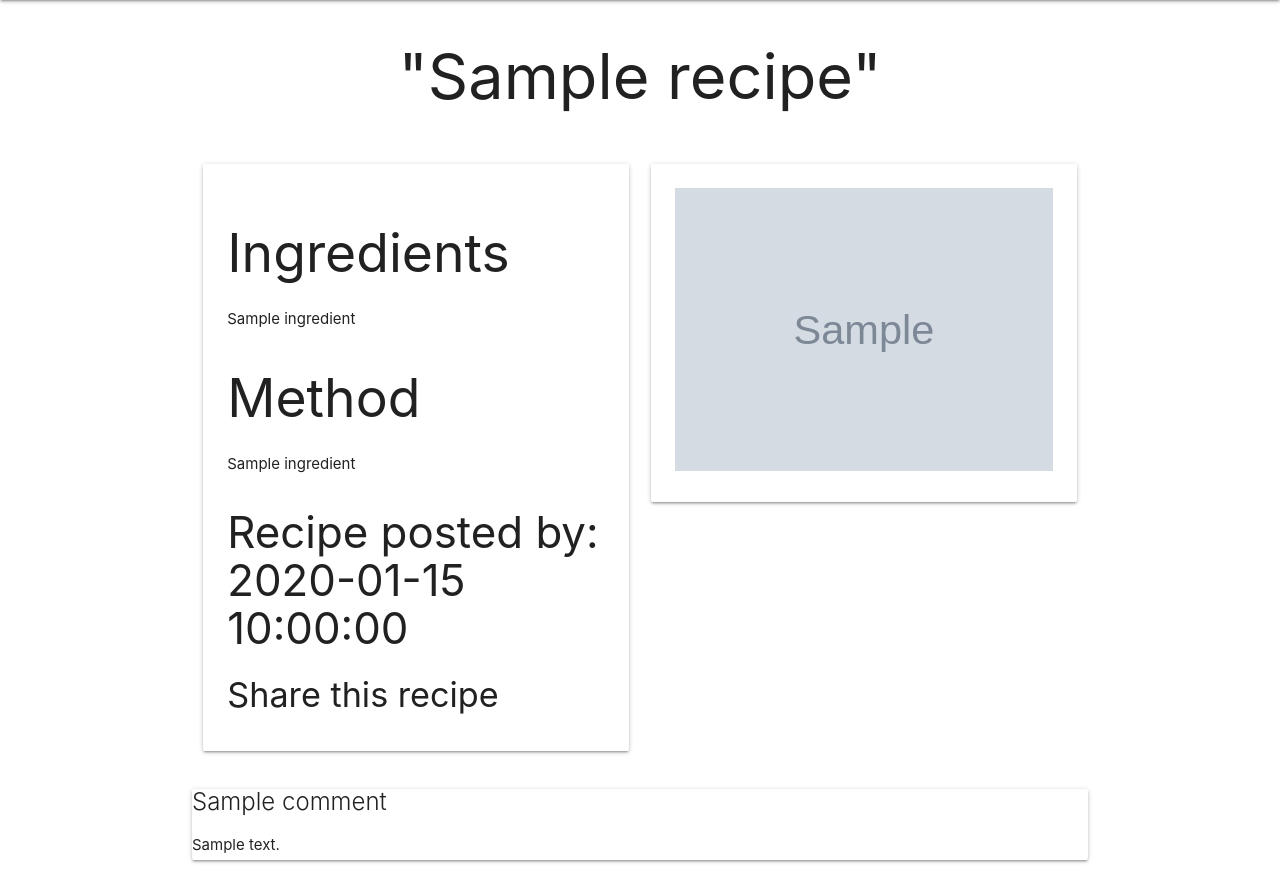
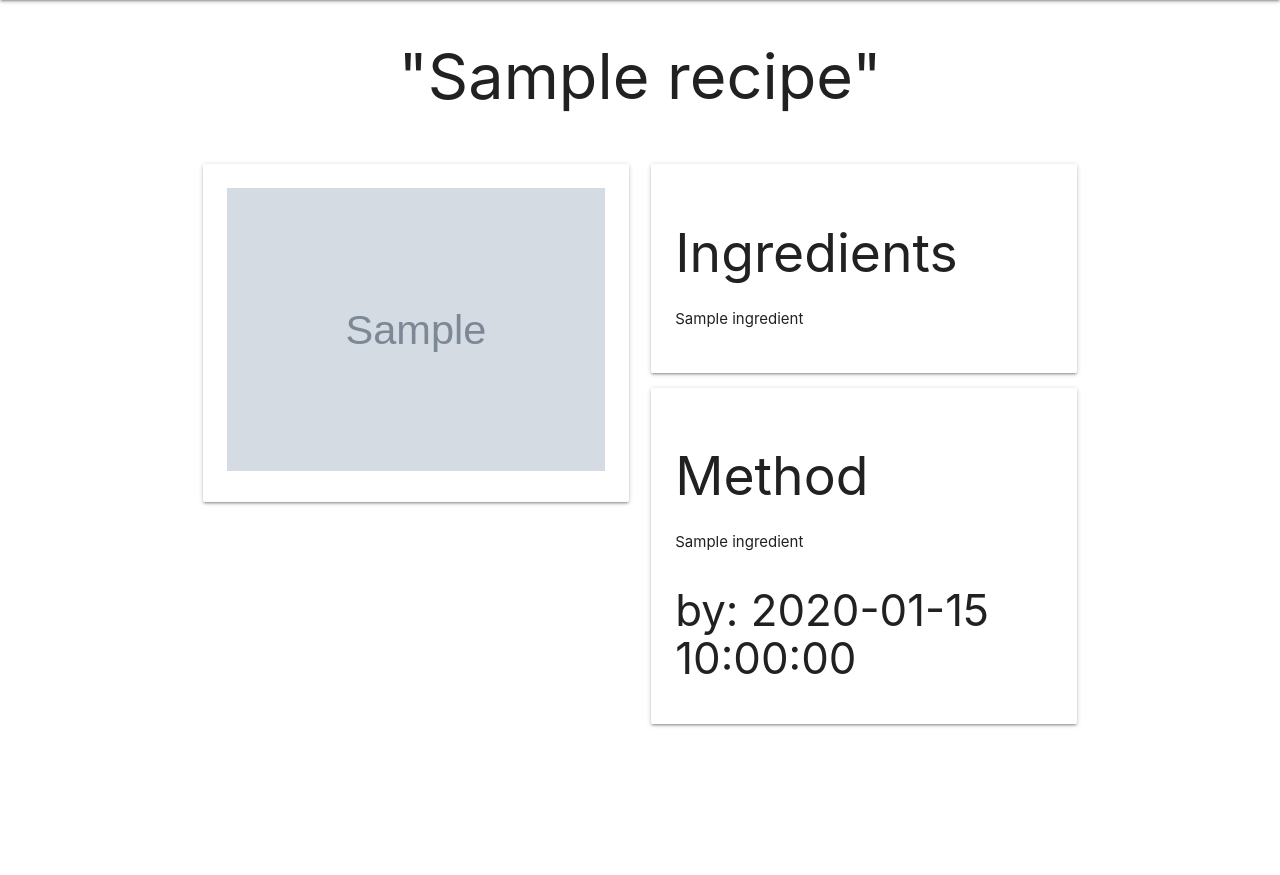
Before and after one commit to Code-Institute-Submissions/sami-sinnari-MilestoneProject3, a Flask app: template templates/recipe.html in a window 1280 px wide. Shown: the part 64-939 px from the top of the page. After the commit the page ends 791 px from the top, so only its background shows below. Run offline with Flask 2, Linux system fonts and the light colour scheme; the template is opened without the code that fills it: most values are stand-ins (such as "Sample title", 1, 10 or a date in 2020); grey boxes marked "Sample" are stand-in pictures; some libraries are stand-ins or nearby versions.

Commit message:
Change the design of the recipe

```diff
--- a/templates/recipe.html
+++ b/templates/recipe.html
@@ -12,47 +12,43 @@
 
       <!-- Rectipe Details -->
       <div class="row recipe_details">
+
+        <div class="col l6 s12 recipe-image">
+          <div class="card-panel">
+            <img class="responsive-img" src="{{ recipe.img_url }}"
+              alt="image of {{ recipe.recipe_name }}" />
+          </div>
+        </div>
+
         <div class="col l6 s12 recipe-info-text">
           <div class="card-panel">
               <h2>Ingredients</h2>
               {% for ingredient in recipe.recipe_ingredients.splitlines() %}
                 <p>{{ ingredient }}</p>
               {% endfor %}
-              <h2>Method</h2>
-              {% for method in recipe.recipe_method.splitlines() %}
-                <p>{{ method }}</p>
-              {% endfor %}
-            <div id="recipe-by">
-              <h3>Recipe posted by: {{ recipe.added_by }}</h3>
-              <!-- Share Buttons, from sharethis.com -->
-              <h4>Share this recipe</h4>
-              <div class="sharethis-inline-share-buttons"></div>
-            </div>
           </div>
-        </div>
 
-        <!-- Recipe Image -->
-        <div class="col l6 s12 recipe-image">
-          <div class="card-panel">
-            <img
-              class="responsive-img"
-              src="{{ recipe.img_url }}"
-              alt="image of {{ recipe.recipe_name }}"
-            />
+          <div class="card-panel recipe_details">
+            <h2>Method</h2>
+            {% for method in recipe.recipe_method.splitlines() %}
+              <p>{{ method }}</p>
+            {% endfor %}
+          <div id="recipe-by">
+            <h3>by: {{ recipe.added_by }}</h3>
+            <!-- The share buttons were added with sharethis.com -->
+            <div class="sharethis-inline-share-buttons"></div>
+          </div>
           </div>
         </div>
     </div>
 
-    <div class='card'>
+    <!-- <div class='card'>
       <div class='card-block'>
           {% for comment in comments %}
           <h4 class='card-title'>{{ comment.person_name }}</h4>
           <p class='card-text'>{{ comment.user_comment}}</p>
           {% endfor %}
       </div>
-  </div>
-
-
-
+  </div>   -->
 
 {% endblock %}
```
